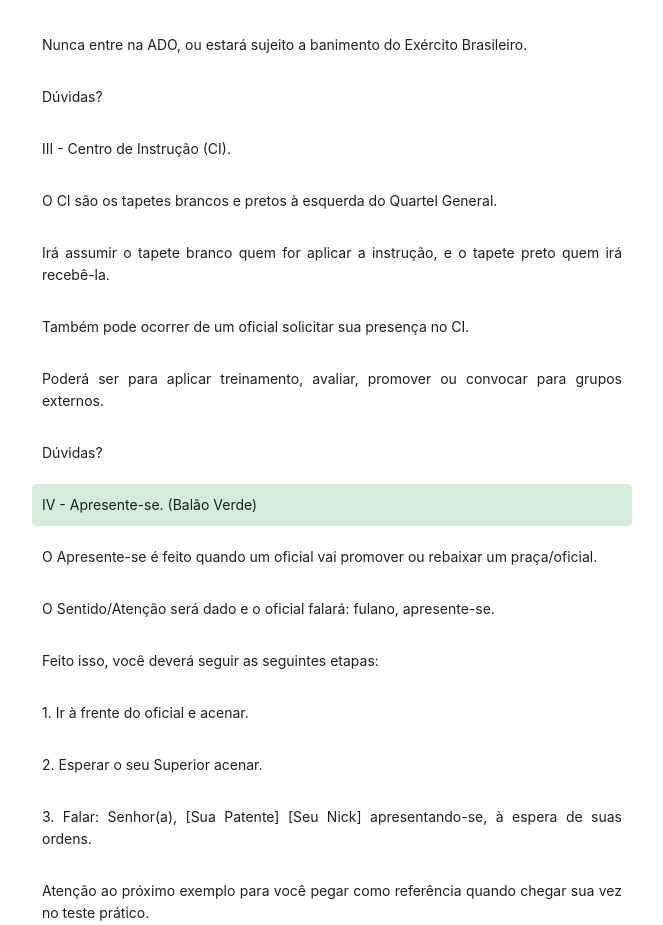
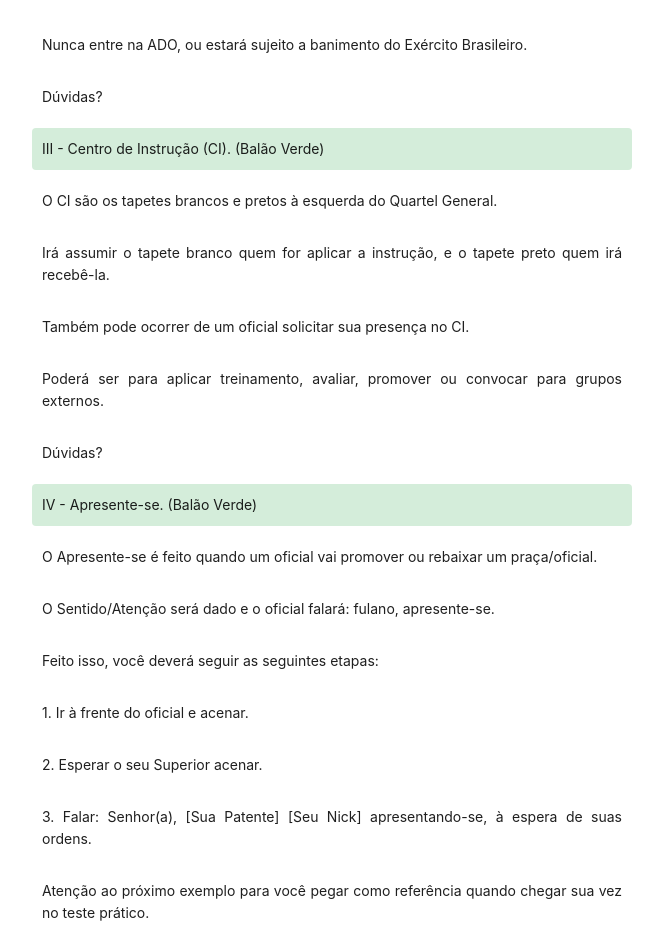
Before and after one commit to marcosafeitosa/treinos-br, a React (Vite) app: page /treino-basico-ii in a window 1280 px wide. Shown: the part 1045-1970 px from the top of the page, without its empty margins (308-971 px from the left). Built offline with nearby package versions, Linux system fonts and the light colour scheme.

Commit message:
Atualizar o TreinoBasicoII.jsx

```diff
--- a/src/components/ContainerTreinos/TreinoBasicoII.jsx
+++ b/src/components/ContainerTreinos/TreinoBasicoII.jsx
@@ -30,7 +30,7 @@ const paragrafoArray = [
   "Como o próprio nome já diz, é o local onde os oficiais ficam quando não há mais vagas em GP ou PAR.",
   "Nunca entre na ADO, ou estará sujeito a banimento do Exército Brasileiro.",
   "Dúvidas?",
-  "III - Centro de Instrução (CI).",
+  "III - Centro de Instrução (CI). (Balão Verde)",
   "O CI são os tapetes brancos e pretos à esquerda do Quartel General.",
   "Irá assumir o tapete branco quem for aplicar a instrução, e o tapete preto quem irá recebê-la.",
   "Também pode ocorrer de um oficial solicitar sua presença no CI.",
```
